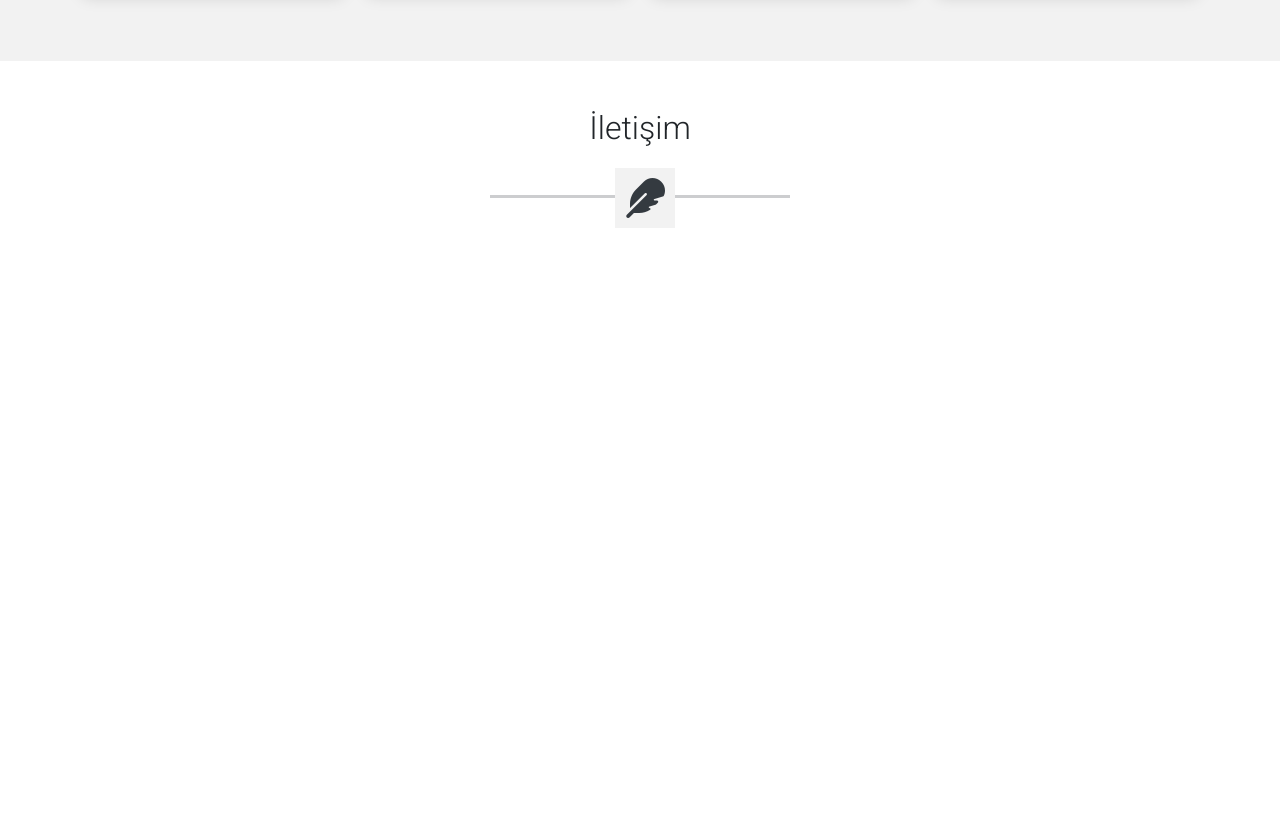
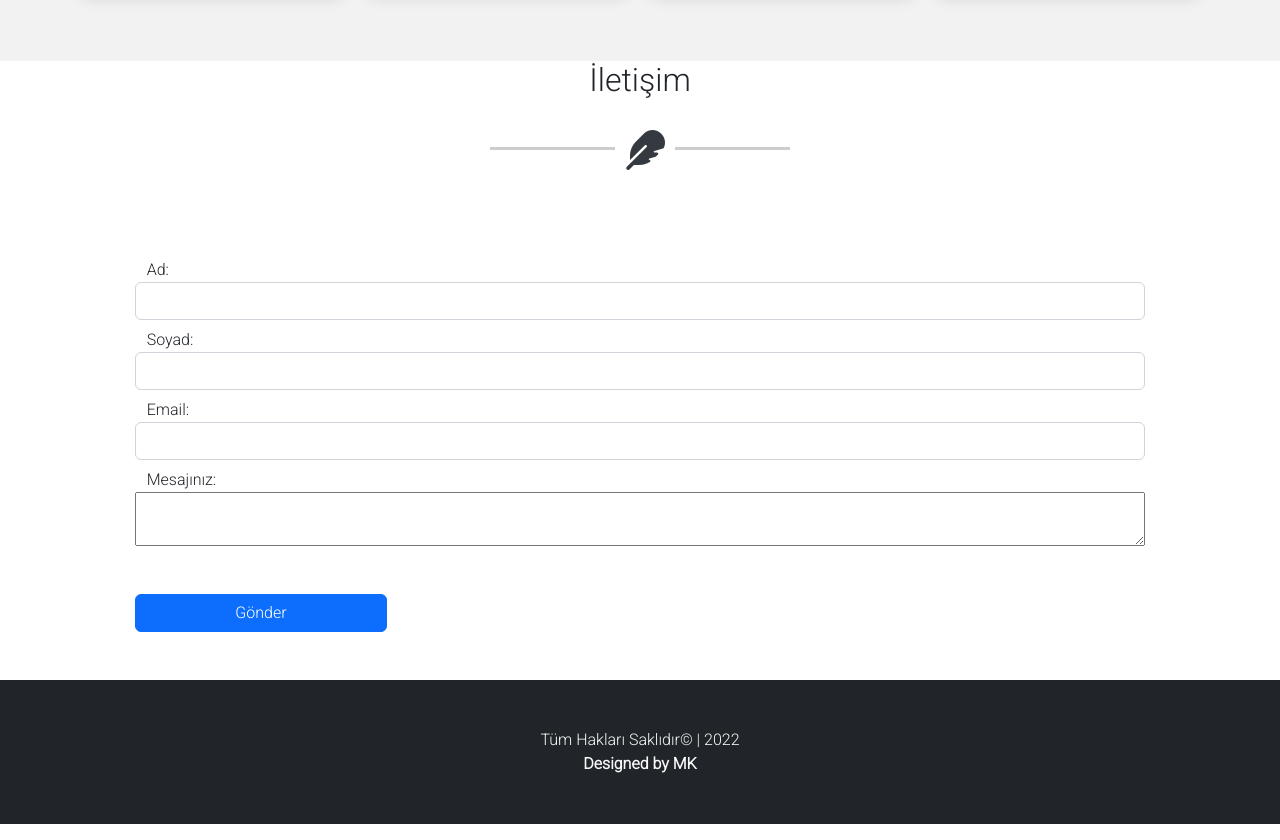
Before and after one commit to mhmtkarakas/WEB-APP-With-Boostrap, a plain HTML site: page index.html in a window 1280 px wide. Shown: the part 2831-3671 px from the top of the page. Before the commit the page ends 3137 px from the top, so only its background shows below. Drawn offline with nearby package versions, Linux system fonts and the light colour scheme.

Commit message:
iletişim ve footer alanı eklendi

```diff
--- a/index.html
+++ b/index.html
@@ -231,18 +231,51 @@
 
      <!--Galeri Bitiş-->
 
-     <section class="p-5 text-center İletisim">
+     <section class=" text-center İletisim">
       <div class="container">
         <h2 class="mb-5 font-weight-bold">İletişim</h2>
-        <hr class="ayraç"><i class="fa-solid fa-feather igri"></i>
+        <hr class="ayraç"><i class="fa-solid fa-feather ibeyaz"></i>
+        </div>
+      </section>
 
+      <section class="p-5 text-left">
+        <div class="container1">
+         <form action="" class="col-md-10 text-left m-auto">
+           <div class="form-group row">
+            <label for="" class="col-md-4 align-self-center">Ad:</label>
+            <input type="text" class="form-control col-md-8">
+           </div>
+           <div class="form-group row pt-2">
+            <label for="" class="col-md-4 align-self-center">Soyad:</label>
+            <input type="text" class="form-control col-md-8">
+           </div>
+           <div class="form-group row pt-2">
+            <label for="" class="col-md-4 align-self-center">Email:</label>
+            <input type="email" class="form-control col-md-8">
+           </div>
+           <div class="form-group row pt-2">
+            <label for="" class="col-md-4 align-self-center">Mesajınız:</label>
+            <textarea name="" id="" cols="30" rows="form-control col-md-8"></textarea>
+           </div>
+           <div class="form-group row pt-5">
+             <button type="submit" class="col-md-3 btn btn-primary">Gönder</button>
+           </div>
+         </form>
 
         </div>
       </section>
 
+      <!--footer başlangıç-->
+
+      <div class="bg-dark text-light text-center">
+        <p class="align-middle p-5 m">
+          <span>Tüm Hakları Saklıdır&copy; | 2022</span><br>
+          <span><b>Designed by MK</b></span>
+        </p>
+      </div>
 
 
-
+       <!--footer bitiş-->
 
 
     <script src="https://cdn.jsdelivr.net/npm/bootstrap@5.2.2/dist/js/bootstrap.bundle.min.js" integrity="sha384-OERcA2EqjJCMA+/3y+gxIOqMEjwtxJY7qPCqsdltbNJuaOe923+mo//f6V8Qbsw3" crossorigin="anonymous"></script>
--- a/style.css
+++ b/style.css
@@ -52,3 +52,7 @@ body{
 .figure:hover{
     opacity: 0.8;
 }
+.container1{
+    display:flex;
+    justify-content:space-between;
+}
```
